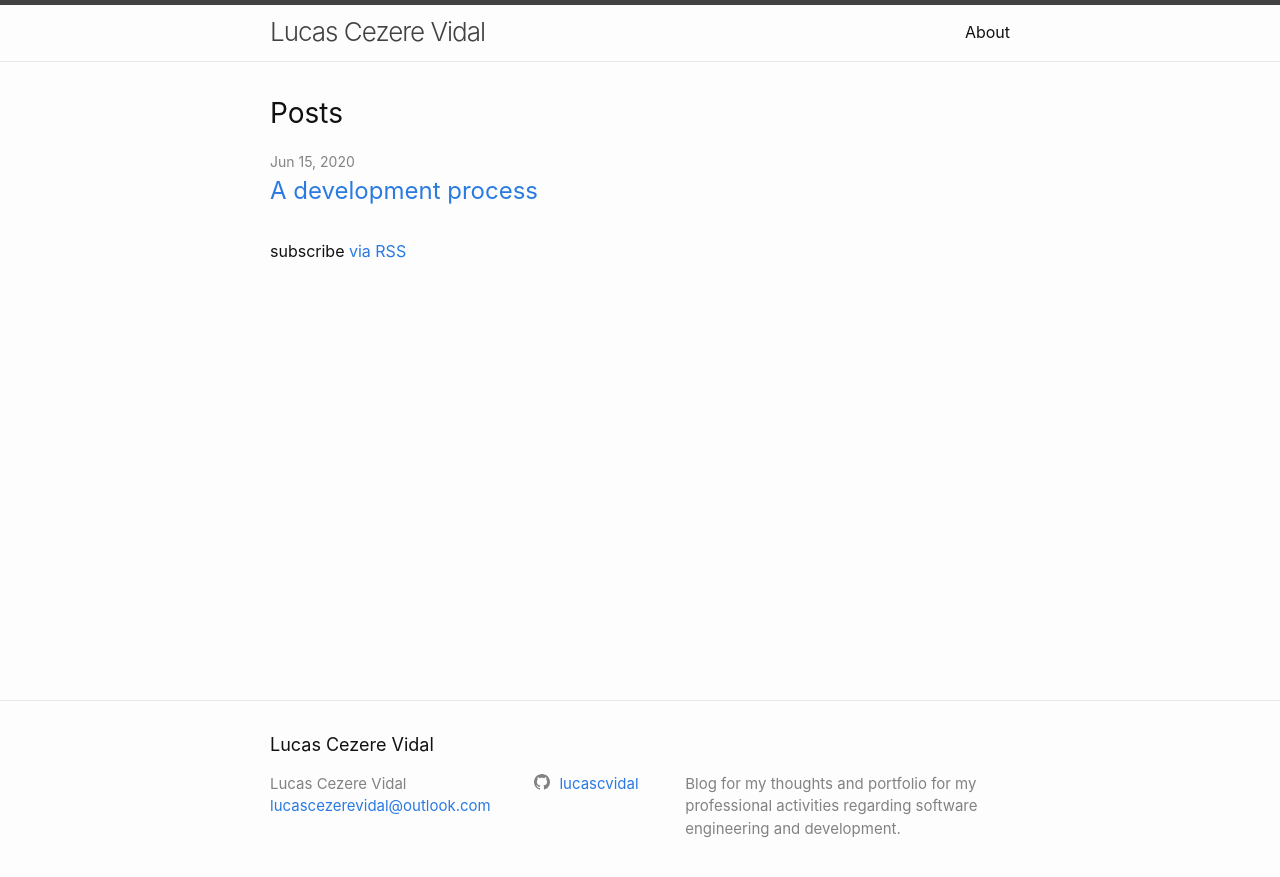
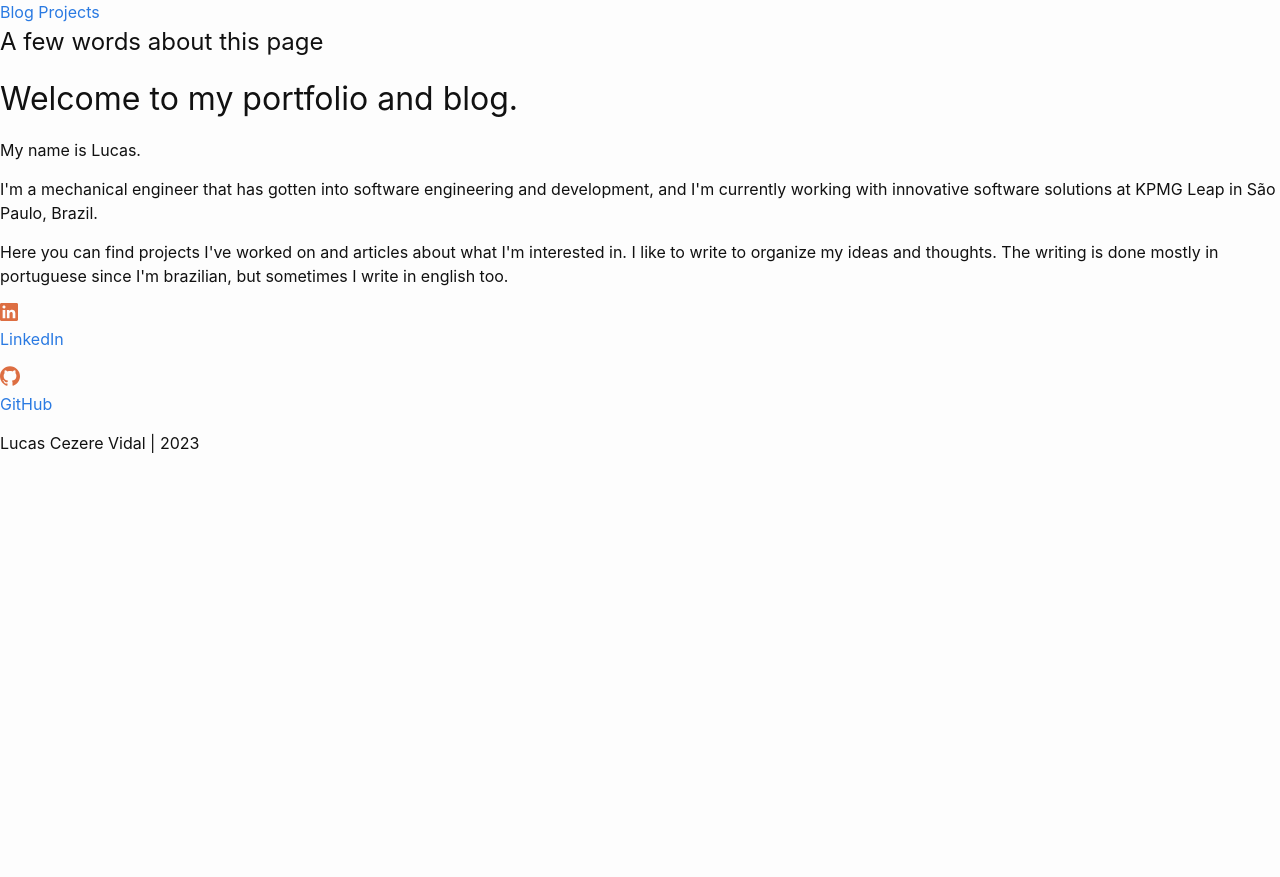
Before and after one commit to lucascvidal/lucascvidal.github.io, a Jekyll site: the page built from index.md, in a window 1280 px wide. Shown: the top 877 px of the page. Built offline with Jekyll 4.4.1, drawn with Linux system fonts in a browser that asks for light colours.

Commit message:
Remove and update HTML

```diff
--- a/_includes/footer.html
+++ b/_includes/footer.html
@@ -1,35 +1,3 @@
-<footer class="site-footer h-card">
-  <data class="u-url" href="{{ "/" | relative_url }}"></data>
-
-  <div class="wrapper">
-
-    <h2 class="footer-heading">{{ site.title | escape }}</h2>
-
-    <div class="footer-col-wrapper">
-      <div class="footer-col footer-col-1">
-        <ul class="contact-list">
-          <li class="p-name">
-            {%- if site.author -%}
-              {{ site.author | escape }}
-            {%- else -%}
-              {{ site.title | escape }}
-            {%- endif -%}
-            </li>
-            {%- if site.email -%}
-            <li><a class="u-email" href="mailto:{{ site.email }}">{{ site.email }}</a></li>
-            {%- endif -%}
-        </ul>
-      </div>
-
-      <div class="footer-col footer-col-2">
-        {%- include social.html -%}
-      </div>
-
-      <div class="footer-col footer-col-3">
-        <p>{{- site.description | escape -}}</p>
-      </div>
-    </div>
-
-  </div>
-
+<footer>
+  {{ site.title }} | {{ "now" | date: "%Y" }}
 </footer>
--- a/_includes/head.html
+++ b/_includes/head.html
@@ -2,10 +2,5 @@
   <meta charset="utf-8">
   <meta http-equiv="X-UA-Compatible" content="IE=edge">
   <meta name="viewport" content="width=device-width, initial-scale=1">
-  {%- seo -%}
   <link rel="stylesheet" href="{{ "/assets/main.css" | relative_url }}">
-  {%- feed_meta -%}
-  {%- if jekyll.environment == 'production' and site.google_analytics -%}
-    {%- include google-analytics.html -%}
-  {%- endif -%}
 </head>
--- a/_includes/header.html
+++ b/_includes/header.html
@@ -1,30 +1,4 @@
-<header class="site-header" role="banner">
-
-  <div class="wrapper">
-    {%- assign default_paths = site.pages | map: "path" -%}
-    {%- assign page_paths = site.header_pages | default: default_paths -%}
-    <a class="site-title" rel="author" href="{{ "/" | relative_url }}">{{ site.title | escape }}</a>
-
-    {%- if page_paths -%}
-      <nav class="site-nav">
-        <input type="checkbox" id="nav-trigger" class="nav-trigger" />
-        <label for="nav-trigger">
-          <span class="menu-icon">
-            <svg viewBox="0 0 18 15" width="18px" height="15px">
-              <path d="M18,1.484c0,0.82-0.665,1.484-1.484,1.484H1.484C0.665,2.969,0,2.304,0,1.484l0,0C0,0.665,0.665,0,1.484,0 h15.032C17.335,0,18,0.665,18,1.484L18,1.484z M18,7.516C18,8.335,17.335,9,16.516,9H1.484C0.665,9,0,8.335,0,7.516l0,0 c0-0.82,0.665-1.484,1.484-1.484h15.032C17.335,6.031,18,6.696,18,7.516L18,7.516z M18,13.516C18,14.335,17.335,15,16.516,15H1.484 C0.665,15,0,14.335,0,13.516l0,0c0-0.82,0.665-1.483,1.484-1.483h15.032C17.335,12.031,18,12.695,18,13.516L18,13.516z"/>
-            </svg>
-          </span>
-        </label>
-
-        <div class="trigger">
-          {%- for path in page_paths -%}
-            {%- assign my_page = site.pages | where: "path", path | first -%}
-            {%- if my_page.title -%}
-            <a class="page-link" href="{{ my_page.url | relative_url }}">{{ my_page.title | escape }}</a>
-            {%- endif -%}
-          {%- endfor -%}
-        </div>
-      </nav>
-    {%- endif -%}
-  </div>
+<header role="banner">
+  <a href="/posts">Blog</a>
+  <a href="/projects">Projects</a>
 </header>
--- a/_includes/icon-twitter.html
+++ /dev/null
@@ -1 +0,0 @@
-<a href="https://twitter.com/{{ include.username }}"><span class="icon icon--twitter">{% include icon-twitter.svg %}</span><span class="username">{{ include.username }}</span></a>
--- a/_includes/social.html
+++ /dev/null
@@ -1,14 +0,0 @@
-<ul class="social-media-list">
-  {%- if site.dribbble_username -%}<li><a href="https://dribbble.com/{{ site.dribbble_username| cgi_escape | escape }}"><svg class="svg-icon"><use xlink:href="{{ '/assets/minima-social-icons.svg#dribbble' | relative_url }}"></use></svg> <span class="username">{{ site.dribbble_username| escape }}</span></a></li>{%- endif -%}
-  {%- if site.facebook_username -%}<li><a href="https://www.facebook.com/{{ site.facebook_username| cgi_escape | escape }}"><svg class="svg-icon"><use xlink:href="{{ '/assets/minima-social-icons.svg#facebook' | relative_url }}"></use></svg> <span class="username">{{ site.facebook_username| escape }}</span></a></li>{%- endif -%}
-  {%- if site.flickr_username -%}<li><a href="https://www.flickr.com/photos/{{ site.flickr_username| cgi_escape | escape }}"><svg class="svg-icon"><use xlink:href="{{ '/assets/minima-social-icons.svg#flickr' | relative_url }}"></use></svg> <span class="username">{{ site.flickr_username| escape }}</span></a></li>{%- endif -%}
-  {%- if site.github_username -%}<li><a href="https://github.com/{{ site.github_username| cgi_escape | escape }}"><svg class="svg-icon"><use xlink:href="{{ '/assets/minima-social-icons.svg#github' | relative_url }}"></use></svg> <span class="username">{{ site.github_username| escape }}</span></a></li>{%- endif -%}
-  {%- if site.instagram_username -%}<li><a href="https://instagram.com/{{ site.instagram_username| cgi_escape | escape }}"><svg class="svg-icon"><use xlink:href="{{ '/assets/minima-social-icons.svg#instagram' | relative_url }}"></use></svg> <span class="username">{{ site.instagram_username| escape }}</span></a></li>{%- endif -%}
-  {%- if site.linkedin_username -%}<li><a href="https://www.linkedin.com/in/{{ site.linkedin_username| cgi_escape | escape }}"><svg class="svg-icon"><use xlink:href="{{ '/assets/minima-social-icons.svg#linkedin' | relative_url }}"></use></svg> <span class="username">{{ site.linkedin_username| escape }}</span></a></li>{%- endif -%}
-  {%- if site.pinterest_username -%}<li><a href="https://www.pinterest.com/{{ site.pinterest_username| cgi_escape | escape }}"><svg class="svg-icon"><use xlink:href="{{ '/assets/minima-social-icons.svg#pinterest' | relative_url }}"></use></svg> <span class="username">{{ site.pinterest_username| escape }}</span></a></li>{%- endif -%}
-  {%- for mst in site.mastodon -%}{%- if mst.username and mst.instance -%}<li><a href="https://{{ mst.instance| cgi_escape | escape}}/@{{mst.username}}"><svg class="svg-icon"><use xlink:href="{{ '/assets/minima-social-icons.svg#mastodon' | relative_url }}"></use></svg> <span class="username">{{ mst.username|escape }}</span></a></li>{%- endif -%}{%- endfor -%}
-  {%- if site.twitter_username -%}<li><a href="https://www.twitter.com/{{ site.twitter_username| cgi_escape | escape }}"><svg class="svg-icon"><use xlink:href="{{ '/assets/minima-social-icons.svg#twitter' | relative_url }}"></use></svg> <span class="username">{{ site.twitter_username| escape }}</span></a></li>{%- endif -%}
-  {%- if site.youtube_username -%}<li><a href="https://youtube.com/{{ site.youtube_username| cgi_escape | escape }}"><svg class="svg-icon"><use xlink:href="{{ '/assets/minima-social-icons.svg#youtube' | relative_url }}"></use></svg> <span class="username">{{ site.youtube_username| escape }}</span></a></li>{%- endif -%}
-  {%- if site.googleplus_username -%}<li><a href="https://plus.google.com/{{ site.googleplus_username| escape }}"><svg class="svg-icon"><use xlink:href="{{ '/assets/minima-social-icons.svg#googleplus' | relative_url }}"></use></svg> <span class="username">{{ site.googleplus_username| escape }}</span></a></li>{%- endif -%}
-  {%- if site.rss -%}<li><a href="{{ 'feed.xml' | relative_url }}"><svg class="svg-icon"><use xlink:href="{{ '/assets/minima-social-icons.svg#rss' | relative_url }}"></use></svg> <span>{{ site.rss | escape }}</span></a></li>{%- endif -%}
-</ul>
--- a/_layouts/default.html
+++ b/_layouts/default.html
@@ -7,10 +7,8 @@
 
     {%- include header.html -%}
 
-    <main class="page-content" aria-label="Content">
-      <div class="wrapper">
-        {{ content }}
-      </div>
+    <main aria-label="Content">
+      {{ content }}
     </main>
 
     {%- include footer.html -%}
--- a/_layouts/home.html
+++ b/_layouts/home.html
@@ -3,32 +3,43 @@ layout: default
 ---
 
 <div class="home">
-  {%- if page.title -%}
-    <h1 class="page-heading">{{ page.title }}</h1>
-  {%- endif -%}
+  <h2>
+    A few words about this page
+  </h2>
 
-  {{ content }}
+  <h1>
+    Welcome to my portfolio and blog.
+  </h1>
 
-  {%- if site.posts.size > 0 -%}
-    <h2 class="post-list-heading">{{ page.list_title | default: "Posts" }}</h2>
-    <ul class="post-list">
-      {%- for post in site.posts -%}
-      <li>
-        {%- assign date_format = site.minima.date_format | default: "%b %-d, %Y" -%}
-        <span class="post-meta">{{ post.date | date: date_format }}</span>
-        <h3>
-          <a class="post-link" href="{{ post.url | relative_url }}">
-            {{ post.title | escape }}
-          </a>
-        </h3>
-        {%- if site.show_excerpts -%}
-          {{ post.excerpt }}
-        {%- endif -%}
-      </li>
-      {%- endfor -%}
-    </ul>
+  <div class="light-border">
+    <p>
+      My name is Lucas.
+    </p>
+    <p>
+      I'm a mechanical engineer that has gotten into software engineering and development, and I'm currently working with innovative software solutions at KPMG Leap in São Paulo, Brazil.
+    </p>
+    <p>
+      Here you can find projects I've worked on and articles about what I'm interested in. I like to write to organize my ideas and thoughts. The writing is done mostly in portuguese since I'm brazilian, but sometimes I write in english too.
+    </p>
+  </div>
 
-    <p class="rss-subscribe">subscribe <a href="{{ "/feed.xml" | relative_url }}">via RSS</a></p>
-  {%- endif -%}
+  <div class="social-contact">
+    <a class="social-link" href="https://linkedin.com/in/{{site.linkedin_profile}}">
+      <svg xmlns="http://www.w3.org/2000/svg" width="18" height="18" viewBox="0 0 18 18" fill="none">
+        <path d="M18 1.32353V16.6765C18 17.0275 17.8606 17.3641 17.6123 17.6123C17.3641 17.8606 17.0275 18 16.6765 18H1.32353C0.972508 18 0.635863 17.8606 0.387653 17.6123C0.139443 17.3641 0 17.0275 0 16.6765L0 1.32353C0 0.972508 0.139443 0.635863 0.387653 0.387653C0.635863 0.139443 0.972508 0 1.32353 0L16.6765 0C17.0275 0 17.3641 0.139443 17.6123 0.387653C17.8606 0.635863 18 0.972508 18 1.32353ZM5.29412 6.88235H2.64706V15.3529H5.29412V6.88235ZM5.53235 3.97059C5.53375 3.77036 5.49569 3.57182 5.42035 3.3863C5.34502 3.20078 5.23387 3.03191 5.09328 2.88935C4.95268 2.74678 4.78537 2.6333 4.60091 2.5554C4.41646 2.47749 4.21846 2.43668 4.01824 2.43529H3.97059C3.5634 2.43529 3.17289 2.59705 2.88497 2.88497C2.59705 3.17289 2.43529 3.5634 2.43529 3.97059C2.43529 4.37777 2.59705 4.76828 2.88497 5.05621C3.17289 5.34413 3.5634 5.50588 3.97059 5.50588C4.17083 5.51081 4.37008 5.47623 4.55696 5.40413C4.74383 5.33202 4.91467 5.2238 5.0597 5.08565C5.20474 4.94749 5.32113 4.78212 5.40223 4.59897C5.48333 4.41582 5.52755 4.21848 5.53235 4.01824V3.97059ZM15.3529 10.2071C15.3529 7.66059 13.7329 6.67059 12.1235 6.67059C11.5966 6.6442 11.0719 6.75644 10.6019 6.9961C10.1318 7.23577 9.73285 7.59448 9.44471 8.03647H9.37059V6.88235H6.88235V15.3529H9.52941V10.8476C9.49115 10.3862 9.63649 9.92835 9.93388 9.57347C10.2313 9.2186 10.6567 8.9954 11.1176 8.95235H11.2182C12.06 8.95235 12.6847 9.48177 12.6847 10.8159V15.3529H15.3318L15.3529 10.2071Z" fill="#DD6E42"/>
+      </svg>
+      <p>
+        LinkedIn
+      </p>
+    </a>
+    <a class="social-link" href="https://github.com/{{ site.github_username }}">
+      <svg xmlns="http://www.w3.org/2000/svg" width="20" height="20" viewBox="0 0 20 20" fill="none">
+        <path fill-rule="evenodd" clip-rule="evenodd" d="M10 0.246582C4.475 0.246582 0 4.72158 0 10.2466C0 14.6716 2.8625 18.4091 6.8375 19.7341C7.3375 19.8216 7.525 19.5216 7.525 19.2591C7.525 19.0216 7.5125 18.2341 7.5125 17.3966C5 17.8591 4.35 16.7841 4.15 16.2216C4.0375 15.9341 3.55 15.0466 3.125 14.8091C2.775 14.6216 2.275 14.1591 3.1125 14.1466C3.9 14.1341 4.4625 14.8716 4.65 15.1716C5.55 16.6841 6.9875 16.2591 7.5625 15.9966C7.65 15.3466 7.9125 14.9091 8.2 14.6591C5.975 14.4091 3.65 13.5466 3.65 9.72158C3.65 8.63408 4.0375 7.73408 4.675 7.03408C4.575 6.78408 4.225 5.75908 4.775 4.38408C4.775 4.38408 5.6125 4.12158 7.525 5.40908C8.325 5.18408 9.175 5.07158 10.025 5.07158C10.875 5.07158 11.725 5.18408 12.525 5.40908C14.4375 4.10908 15.275 4.38408 15.275 4.38408C15.825 5.75908 15.475 6.78408 15.375 7.03408C16.0125 7.73408 16.4 8.62158 16.4 9.72158C16.4 13.5591 14.0625 14.4091 11.8375 14.6591C12.2 14.9716 12.5125 15.5716 12.5125 16.5091C12.5125 17.8466 12.5 18.9216 12.5 19.2591C12.5 19.5216 12.6875 19.8341 13.1875 19.7341C15.1727 19.0639 16.8977 17.7881 18.1198 16.0861C19.3419 14.3842 19.9995 12.3418 20 10.2466C20 4.72158 15.525 0.246582 10 0.246582Z" fill="#DD6E42"/>
+      </svg>
+      <p>
+        GitHub
+      </p>
+    </a>
+  </div>
 
 </div>
```
Also changed, not shown: _includes/disqus_comments.html (deleted, +0 -20 lines), _includes/google-analytics.html (deleted, +0 -11 lines), _includes/icon-twitter.svg (deleted).
